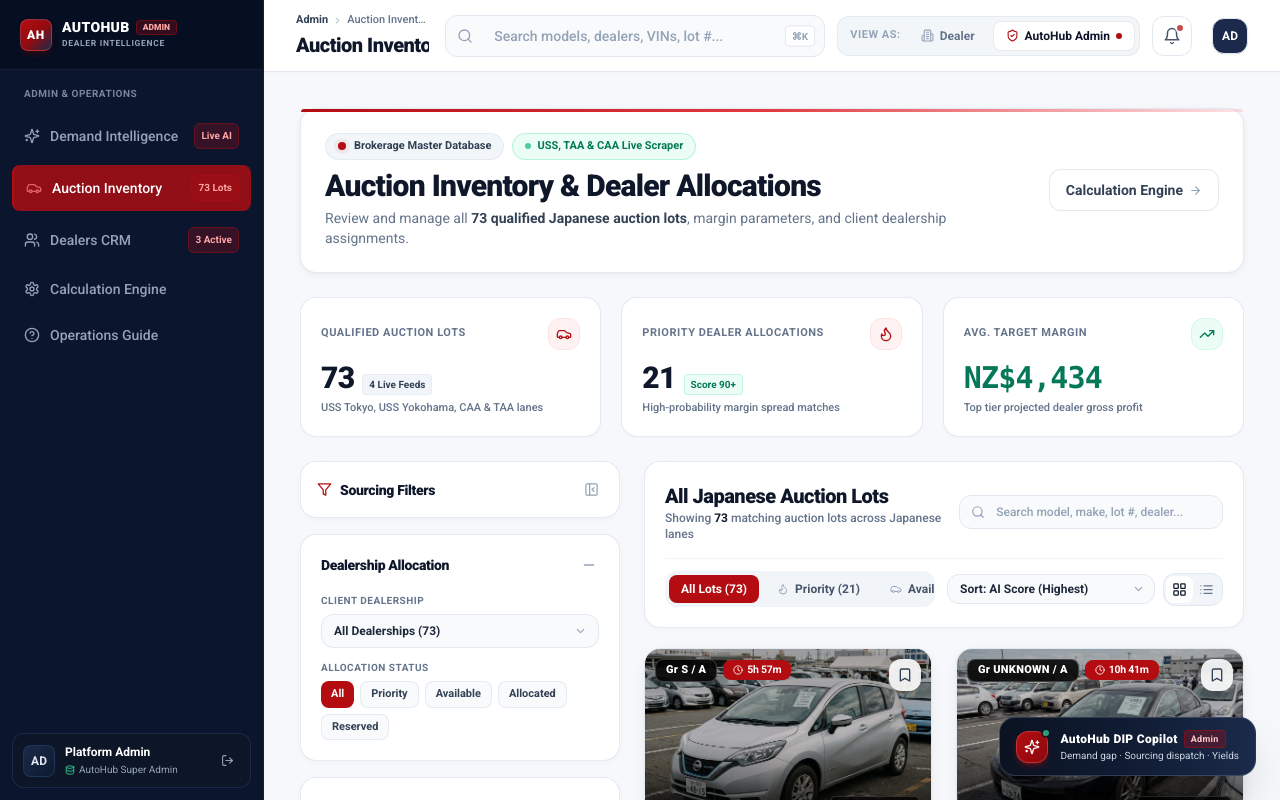
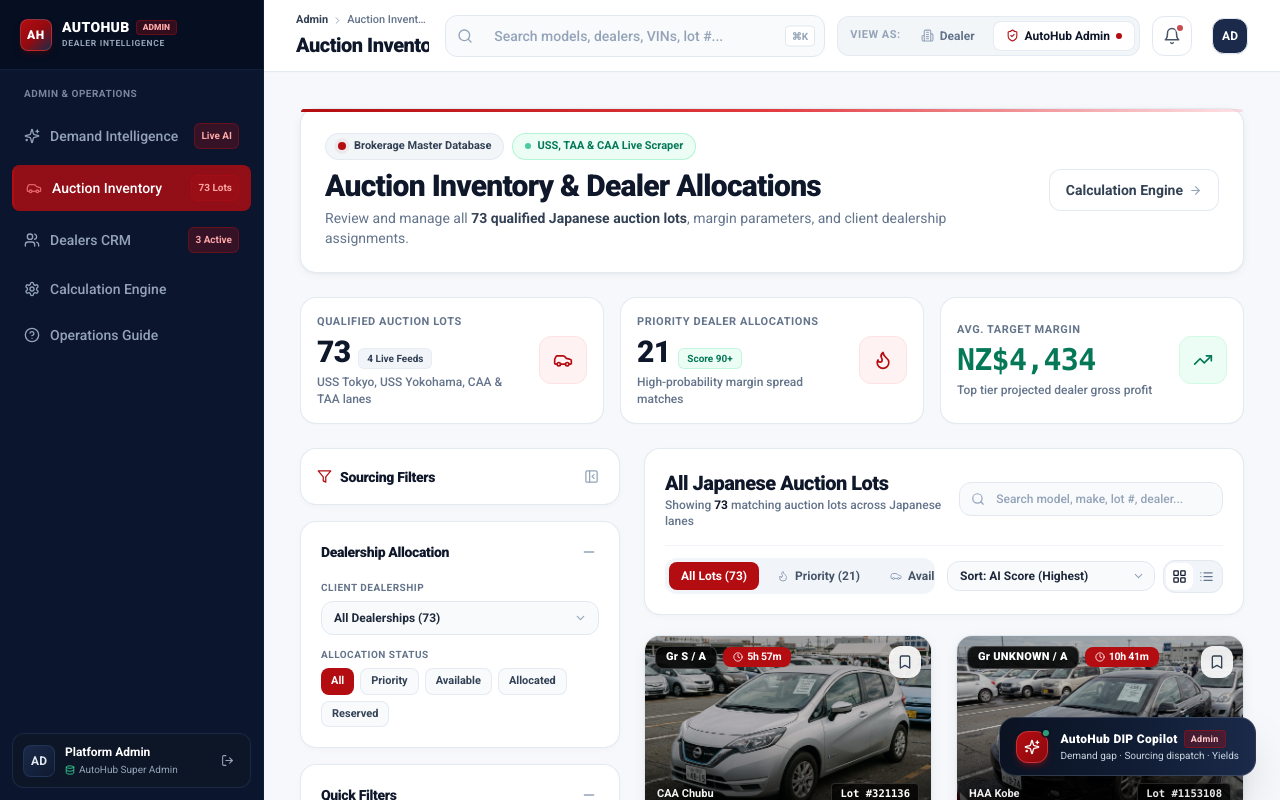
Before and after one commit to anilbuffer/autohub-dip, a Next.js app: page /admin/vehicles in a window 1280 px wide. Built offline with nearby package versions, Linux system fonts and the light colour scheme.

Commit message:
feat: add admin vehicles page, root page, and layout components

```diff
--- a/src/app/admin/vehicles/page.tsx
+++ b/src/app/admin/vehicles/page.tsx
@@ -528,74 +528,66 @@ export default function AdminVehicles() {
           </div>
         </div>
 
-        {/* 2. Top 3 Compact KPIs */}
-        <div className="grid grid-cols-1 sm:grid-cols-2 lg:grid-cols-3 gap-4 sm:gap-5">
-          <div className="bg-white p-4 sm:p-5 rounded-2xl border border-slate-200/90 shadow-[0_1px_3px_rgba(0,0,0,0.02)] flex flex-col justify-between">
-            <div className="flex items-center justify-between">
-              <span className="text-[11px] font-bold text-slate-500 uppercase tracking-wider">
+        {/* 2. Top 3 Compact KPIs (Full Width / Block on Mobile & Small Tablet) */}
+        <div className="grid grid-cols-1 md:grid-cols-3 gap-3 sm:gap-4 w-full">
+          <div className="bg-white p-4 sm:p-4.5 rounded-2xl border border-slate-200/90 shadow-[0_1px_3px_rgba(0,0,0,0.02)] flex items-center justify-between gap-3.5 w-full">
+            <div className="min-w-0 flex-1 space-y-1">
+              <span className="text-[10.5px] sm:text-[11px] font-bold text-slate-500 uppercase tracking-wider block">
                 Qualified Auction Lots
               </span>
-              <div className="w-8 h-8 rounded-xl bg-red-50 text-[#B30D12] border border-red-100 flex items-center justify-center font-bold">
-                <Car size={16} />
-              </div>
-            </div>
-            <div className="mt-2.5">
-              <div className="flex items-baseline gap-2">
-                <span className="text-2xl sm:text-3xl font-black text-slate-900 tracking-tight">
+              <div className="flex flex-wrap items-baseline gap-2">
+                <span className="text-2xl sm:text-3xl font-black text-slate-900 tracking-tight leading-none">
                   {VEHICLES.length}
                 </span>
-                <span className="text-[10px] font-bold text-slate-700 bg-slate-100 px-1.5 py-0.5 rounded border border-slate-200/60 shadow-2xs">
+                <span className="text-[9.5px] sm:text-[10px] font-bold text-slate-700 bg-slate-100 px-2 py-0.5 rounded-md border border-slate-200/60 shadow-2xs whitespace-nowrap">
                   4 Live Feeds
                 </span>
               </div>
-              <p className="text-[11px] text-slate-500 mt-1 font-medium">
+              <p className="text-xs text-slate-500 font-medium leading-snug">
                 USS Tokyo, USS Yokohama, CAA &amp; TAA lanes
               </p>
             </div>
+            <div className="w-11 h-11 sm:w-12 sm:h-12 rounded-xl bg-red-50 text-[#B30D12] border border-red-100 flex items-center justify-center font-bold shrink-0 shadow-2xs">
+              <Car size={20} />
+            </div>
           </div>
 
-          <div className="bg-white p-4 sm:p-5 rounded-2xl border border-slate-200/90 shadow-[0_1px_3px_rgba(0,0,0,0.02)] flex flex-col justify-between">
-            <div className="flex items-center justify-between">
-              <span className="text-[11px] font-bold text-slate-500 uppercase tracking-wider">
+          <div className="bg-white p-4 sm:p-4.5 rounded-2xl border border-slate-200/90 shadow-[0_1px_3px_rgba(0,0,0,0.02)] flex items-center justify-between gap-3.5 w-full">
+            <div className="min-w-0 flex-1 space-y-1">
+              <span className="text-[10.5px] sm:text-[11px] font-bold text-slate-500 uppercase tracking-wider block">
                 Priority Dealer Allocations
               </span>
-              <div className="w-8 h-8 rounded-xl bg-red-50 text-[#B30D12] border border-red-100 flex items-center justify-center font-bold">
-                <Flame size={16} />
-              </div>
-            </div>
-            <div className="mt-2.5">
-              <div className="flex items-baseline gap-2">
-                <span className="text-2xl sm:text-3xl font-black text-slate-900 tracking-tight">
+              <div className="flex flex-wrap items-baseline gap-2">
+                <span className="text-2xl sm:text-3xl font-black text-slate-900 tracking-tight leading-none">
                   {priorityCount < 10 ? `0${priorityCount}` : priorityCount}
                 </span>
-                <span className="text-[10px] font-bold text-emerald-700 bg-emerald-50 px-1.5 py-0.5 rounded border border-emerald-200/60 shadow-2xs">
+                <span className="text-[9.5px] sm:text-[10px] font-bold text-emerald-700 bg-emerald-50 px-2 py-0.5 rounded-md border border-emerald-200/60 shadow-2xs whitespace-nowrap">
                   Score 90+
                 </span>
               </div>
-              <p className="text-[11px] text-slate-500 mt-1 font-medium">
+              <p className="text-xs text-slate-500 font-medium leading-snug">
                 High-probability margin spread matches
               </p>
             </div>
+            <div className="w-11 h-11 sm:w-12 sm:h-12 rounded-xl bg-red-50 text-[#B30D12] border border-red-100 flex items-center justify-center font-bold shrink-0 shadow-2xs">
+              <Flame size={20} />
+            </div>
           </div>
 
-          <div className="bg-white p-4 sm:p-5 rounded-2xl border border-slate-200/90 shadow-[0_1px_3px_rgba(0,0,0,0.02)] flex flex-col justify-between">
-            <div className="flex items-center justify-between">
-              <span className="text-[11px] font-bold text-slate-500 uppercase tracking-wider">
+          <div className="bg-white p-4 sm:p-4.5 rounded-2xl border border-slate-200/90 shadow-[0_1px_3px_rgba(0,0,0,0.02)] flex items-center justify-between gap-3.5 w-full">
+            <div className="min-w-0 flex-1 space-y-1">
+              <span className="text-[10.5px] sm:text-[11px] font-bold text-slate-500 uppercase tracking-wider block">
                 Avg. Target Margin
               </span>
-              <div className="w-8 h-8 rounded-xl bg-emerald-50 text-emerald-700 border border-emerald-100 flex items-center justify-center font-bold">
-                <TrendingUp size={16} />
+              <div className="text-2xl sm:text-3xl font-black text-emerald-700 tracking-tight font-mono leading-none">
+                NZ${avgMargin.toLocaleString("en-US")}
               </div>
-            </div>
-            <div className="mt-2.5">
-              <div className="flex items-baseline gap-2">
-                <span className="text-2xl sm:text-3xl font-black text-emerald-700 tracking-tight font-mono">
-                  NZ${avgMargin.toLocaleString("en-US")}
-                </span>
-              </div>
-              <p className="text-[11px] text-slate-500 mt-1 font-medium">
+              <p className="text-xs text-slate-500 font-medium leading-snug">
                 Top tier projected dealer gross profit
               </p>
+            </div>
+            <div className="w-11 h-11 sm:w-12 sm:h-12 rounded-xl bg-emerald-50 text-emerald-700 border border-emerald-100 flex items-center justify-center font-bold shrink-0 shadow-2xs">
+              <TrendingUp size={20} />
             </div>
           </div>
         </div>
--- a/src/components/layout/AdminLayout.tsx
+++ b/src/components/layout/AdminLayout.tsx
@@ -285,7 +285,7 @@ export default function AdminLayout({ children }: { children: React.ReactNode })
         {/* Main Content Viewport */}
         <div className="flex-1 flex min-h-0 overflow-hidden relative">
           {/* Scrollable Page Canvas */}
-          <main className="flex-1 overflow-y-auto bg-[#F6F8FB] p-4 sm:p-7 lg:p-9 min-w-0">
+          <main className="flex-1 overflow-y-auto overflow-x-hidden bg-[#F6F8FB] p-4 sm:p-7 lg:p-9 min-w-0">
             <div className="max-w-full mx-auto">
               {children}
             </div>
--- a/src/components/layout/AppLayout.tsx
+++ b/src/components/layout/AppLayout.tsx
@@ -245,7 +245,7 @@ export default function AppLayout({ children }: { children: React.ReactNode }) {
         {/* Main Content Viewport */}
         <div className="flex-1 flex min-h-0 overflow-hidden relative">
           {/* Scrollable Page Canvas - High contrast background */}
-          <main className="flex-1 overflow-y-auto bg-[#EEF2F6] p-4 sm:p-7 lg:p-9 min-w-0">
+          <main className="flex-1 overflow-y-auto overflow-x-hidden bg-[#EEF2F6] p-4 sm:p-7 lg:p-9 min-w-0">
             <div className="max-w-full mx-auto">
               {children}
             </div>
```
Also changed, not shown: src/app/page.tsx (+37 -45 lines).
